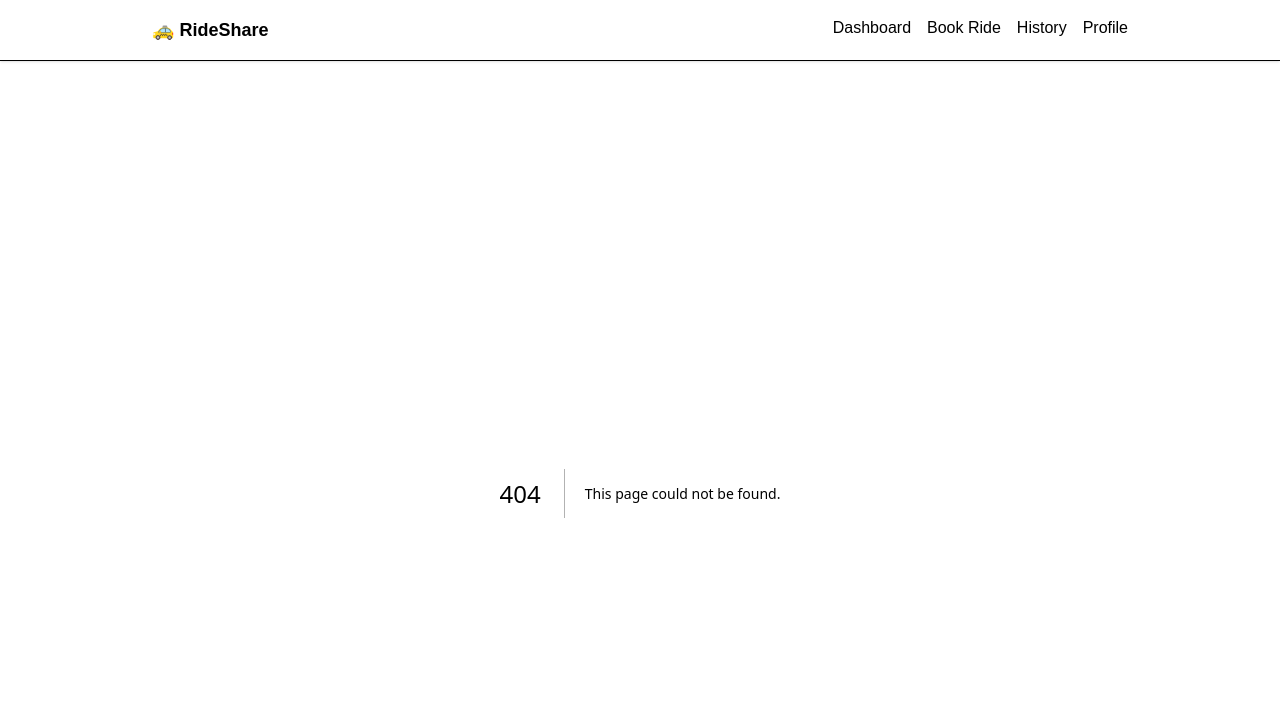
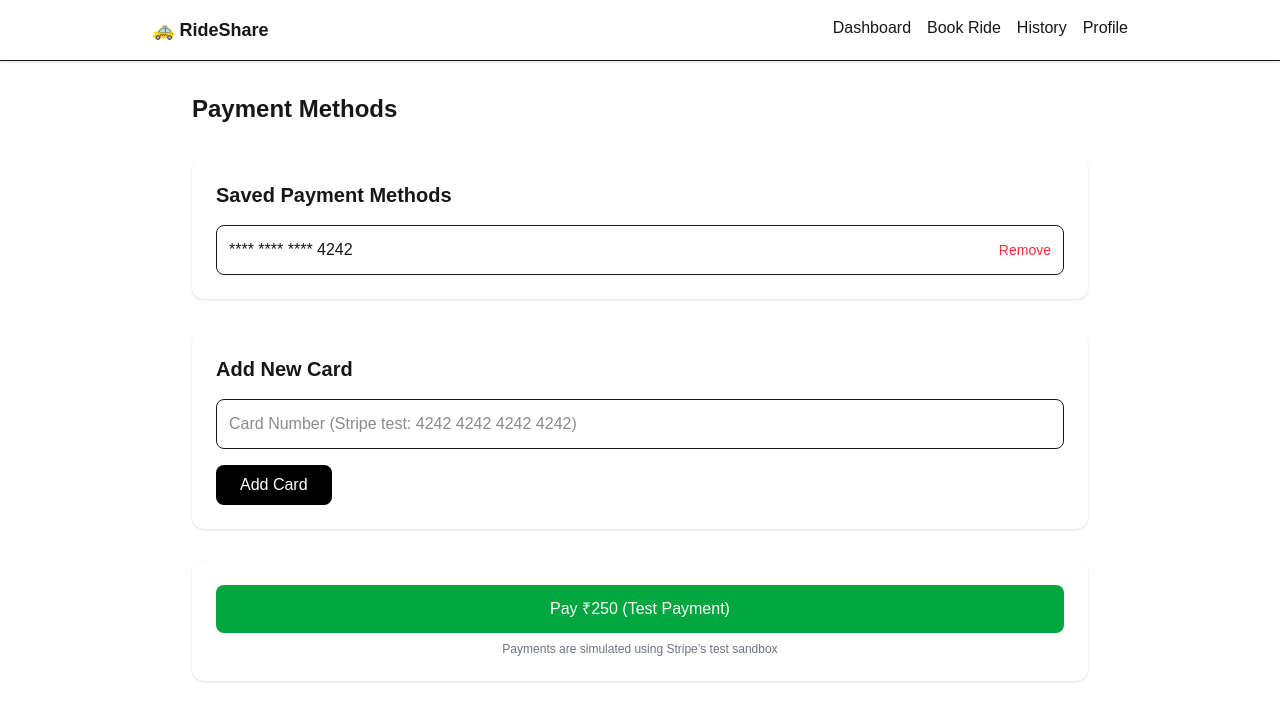
Before and after one commit to Astolsko/FJ-FE-R2-Deepanshu-Kumar-National-Institute-of-technology-Delhi-, a Next.js app: page /payments in a window 1280 px wide. Before the commit this address had no page. Shown: the top 720 px of the page. Built offline with nearby package versions, Linux system fonts and the light colour scheme.

Commit message:
Fixed hook order bug and reset ride tracking after payment

```diff
--- a/src/app/book-ride/page.tsx
+++ b/src/app/book-ride/page.tsx
@@ -1,12 +1,15 @@
 "use client";
 
 import { useState } from "react";
+import { useRouter } from "next/navigation";
 
 export default function BookRidePage() {
   const [pickup, setPickup] = useState("");
   const [destination, setDestination] = useState("");
   const [rideType, setRideType] = useState("economy");
   const [fare, setFare] = useState<number | null>(null);
+
+  const router = useRouter();
 
   const calculateFare = () => {
     if (!pickup || !destination) {
@@ -16,6 +19,13 @@ export default function BookRidePage() {
 
     const baseFare = rideType === "premium" ? 250 : 120;
     setFare(baseFare);
+
+    // Mark ride as active (for tracking)
+    localStorage.setItem("activeRide", "true");
+  };
+
+  const proceedToPayment = () => {
+    router.push("/payments");
   };
 
   const mapUrl =
@@ -61,14 +71,24 @@ export default function BookRidePage() {
           Calculate Fare
         </button>
 
+        {/* FARE + PAY BUTTON */}
         {fare && (
-          <div className="text-lg font-semibold">
-            Estimated Fare: ₹{fare}
+          <div className="space-y-3">
+            <div className="text-lg font-semibold">
+              Estimated Fare: ₹{fare}
+            </div>
+
+            <button
+              onClick={proceedToPayment}
+              className="w-full bg-green-600 text-white py-3 rounded-lg hover:opacity-90"
+            >
+              Proceed to Payment
+            </button>
           </div>
         )}
       </div>
 
-      {/* RIGHT: MAP (VISIBLE WHILE BOOKING) */}
+      {/* RIGHT: MAP */}
       <div className="bg-white rounded-xl shadow overflow-hidden">
         <iframe
           title="route-map"
--- a/src/app/dashboard/page.tsx
+++ b/src/app/dashboard/page.tsx
@@ -1,52 +1,63 @@
+"use client";
+
 import Link from "next/link";
 
 export default function DashboardPage() {
   return (
     <div className="max-w-5xl mx-auto space-y-6">
       <h1 className="text-3xl font-bold">Dashboard</h1>
+      <p className="text-gray-500">
+        Manage your rides, payments, and profile
+      </p>
 
       <div className="grid md:grid-cols-2 gap-6">
-        {/* Book Ride */}
         <Link
           href="/book-ride"
           className="p-6 bg-white rounded-xl shadow hover:shadow-lg transition"
         >
           <h2 className="text-xl font-semibold">🚗 Book Ride</h2>
           <p className="text-gray-500 mt-2">
-            Choose pickup, destination & ride type
+            Set pickup & destination, view route and fare
           </p>
         </Link>
 
-        {/* Ride History */}
+        <Link
+          href="/track-ride"
+          className="p-6 bg-black text-white rounded-xl shadow hover:opacity-90 transition"
+        >
+          <h2 className="text-xl font-semibold">📍 Track Ride</h2>
+          <p className="text-gray-300 mt-2">
+            Track your current ride
+          </p>
+        </Link>
+
         <Link
           href="/ride-history"
           className="p-6 bg-white rounded-xl shadow hover:shadow-lg transition"
         >
           <h2 className="text-xl font-semibold">📜 Ride History</h2>
           <p className="text-gray-500 mt-2">
-            View your past rides
+            View past rides
           </p>
         </Link>
 
-        {/* Profile */}
+        <Link
+          href="/payments"
+          className="p-6 bg-white rounded-xl shadow hover:shadow-lg transition"
+        >
+          <h2 className="text-xl font-semibold">💳 Payments</h2>
+          <p className="text-gray-500 mt-2">
+            Manage payment methods
+          </p>
+        </Link>
+
         <Link
           href="/profile"
-          className="p-6 bg-white rounded-xl shadow hover:shadow-lg transition"
+          className="p-6 bg-white rounded-xl shadow hover:shadow-lg transition md:col-span-2"
         >
           <h2 className="text-xl font-semibold">👤 Profile</h2>
           <p className="text-gray-500 mt-2">
-            Manage your account details
-          </p>
-        </Link>
-
-        {/* Track Ride */}
-        <Link
-          href="/track-ride"
-          className="p-6 bg-black text-white rounded-xl shadow hover:opacity-90 transition"
-        >
-          <h2 className="text-xl font-semibold">📍 Track Ride</h2>
-          <p className="text-gray-300 mt-2">
-            View real-time driver movement
+            Update info and view stats
           </p>
         </Link>
       </div>
--- /dev/null
+++ b/src/app/payments/page.tsx
@@ -0,0 +1,103 @@
+"use client";
+
+import { useState } from "react";
+
+export default function PaymentsPage() {
+  const [cards, setCards] = useState<string[]>([
+    "**** **** **** 4242",
+  ]);
+  const [cardNumber, setCardNumber] = useState("");
+
+  const addCard = () => {
+    if (cardNumber.length < 4) {
+      alert("Enter a valid card number");
+      return;
+    }
+
+    const masked =
+      "**** **** **** " + cardNumber.slice(-4);
+    setCards([...cards, masked]);
+    setCardNumber("");
+  };
+
+  const removeCard = (index: number) => {
+    setCards(cards.filter((_, i) => i !== index));
+  };
+
+  const payNow = () => {
+    alert("Payment successful using Stripe test sandbox (simulated)");
+
+    // Mark ride as completed
+    localStorage.removeItem("activeRide");
+  };
+
+
+  return (
+    <div className="max-w-4xl mx-auto space-y-8">
+      <h1 className="text-2xl font-bold">Payment Methods</h1>
+
+      {/* SAVED CARDS */}
+      <div className="bg-white p-6 rounded-xl shadow space-y-4">
+        <h2 className="text-xl font-semibold">
+          Saved Payment Methods
+        </h2>
+
+        {cards.length === 0 && (
+          <p className="text-gray-500">
+            No saved cards
+          </p>
+        )}
+
+        {cards.map((card, index) => (
+          <div
+            key={index}
+            className="flex justify-between items-center border p-3 rounded-lg"
+          >
+            <span>{card}</span>
+            <button
+              onClick={() => removeCard(index)}
+              className="text-red-500 text-sm"
+            >
+              Remove
+            </button>
+          </div>
+        ))}
+      </div>
+
+      {/* ADD CARD */}
+      <div className="bg-white p-6 rounded-xl shadow space-y-4">
+        <h2 className="text-xl font-semibold">
+          Add New Card
+        </h2>
+
+        <input
+          className="w-full border p-3 rounded-lg"
+          placeholder="Card Number (Stripe test: 4242 4242 4242 4242)"
+          value={cardNumber}
+          onChange={(e) => setCardNumber(e.target.value)}
+        />
+
+        <button
+          onClick={addCard}
+          className="bg-black text-white px-6 py-2 rounded-lg hover:opacity-90"
+        >
+          Add Card
+        </button>
+      </div>
+
+      {/* PAY NOW */}
+      <div className="bg-white p-6 rounded-xl shadow">
+        <button
+          onClick={payNow}
+          className="w-full bg-green-600 text-white py-3 rounded-lg hover:opacity-90"
+        >
+          Pay ₹250 (Test Payment)
+        </button>
+
+        <p className="text-xs text-gray-500 mt-2 text-center">
+          Payments are simulated using Stripe’s test sandbox
+        </p>
+      </div>
+    </div>
+  );
+}
--- a/src/app/profile/page.tsx
+++ b/src/app/profile/page.tsx
@@ -1,23 +1,70 @@
 "use client";
 
+import { useState } from "react";
 
 export default function ProfilePage() {
-  const user = {
-    name: "Deepanshu Kumar",
-    email: "deepanshu@example.com",
-    totalRides: 12,
-    totalSpent: 1540,
+  const [name, setName] = useState("Deepanshu Kumar");
+  const [email, setEmail] = useState("deepanshu@example.com");
+
+  // Mock ride statistics
+  const totalRides = 12;
+  const totalSpent = 2150;
+  const averageFare = Math.round(totalSpent / totalRides);
+
+  const saveProfile = () => {
+    alert("Profile updated successfully");
   };
 
   return (
-    <div className="p-6 max-w-md mx-auto space-y-4">
+    <div className="max-w-4xl mx-auto space-y-8">
       <h1 className="text-2xl font-bold">Profile</h1>
 
-      <div className="border p-4 rounded space-y-2">
-        <p><b>Name:</b> {user.name}</p>
-        <p><b>Email:</b> {user.email}</p>
-        <p><b>Total Rides:</b> {user.totalRides}</p>
-        <p><b>Total Spent:</b> ₹{user.totalSpent}</p>
+      {/* PROFILE INFO */}
+      <div className="bg-white p-6 rounded-xl shadow space-y-4">
+        <h2 className="text-xl font-semibold">Personal Information</h2>
+
+        <input
+          className="w-full border p-3 rounded-lg"
+          value={name}
+          onChange={(e) => setName(e.target.value)}
+          placeholder="Full Name"
+        />
+
+        <input
+          className="w-full border p-3 rounded-lg"
+          value={email}
+          onChange={(e) => setEmail(e.target.value)}
+          placeholder="Email Address"
+        />
+
+        <button
+          onClick={saveProfile}
+          className="bg-black text-white px-6 py-2 rounded-lg hover:opacity-90"
+        >
+          Save Changes
+        </button>
+      </div>
+
+      {/* RIDE STATISTICS */}
+      <div className="bg-white p-6 rounded-xl shadow">
+        <h2 className="text-xl font-semibold mb-4">Ride Statistics</h2>
+
+        <div className="grid md:grid-cols-3 gap-4">
+          <div className="p-4 bg-gray-50 rounded-lg text-center">
+            <p className="text-2xl font-bold">{totalRides}</p>
+            <p className="text-sm text-gray-500">Total Rides</p>
+          </div>
+
+          <div className="p-4 bg-gray-50 rounded-lg text-center">
+            <p className="text-2xl font-bold">₹{totalSpent}</p>
+            <p className="text-sm text-gray-500">Total Spent</p>
+          </div>
+
+          <div className="p-4 bg-gray-50 rounded-lg text-center">
+            <p className="text-2xl font-bold">₹{averageFare}</p>
+            <p className="text-sm text-gray-500">Avg. Fare</p>
+          </div>
+        </div>
       </div>
     </div>
   );
--- a/src/app/track-ride/page.tsx
+++ b/src/app/track-ride/page.tsx
@@ -1,33 +1,59 @@
 "use client";
 
 import { useEffect, useState } from "react";
+import Link from "next/link";
 
 export default function TrackRidePage() {
-  // Fixed user location
+  // ---- ALL HOOKS FIRST (NO CONDITIONS ABOVE) ----
+  const [hasActiveRide, setHasActiveRide] = useState(false);
+  const [driverIndex, setDriverIndex] = useState(0);
+
   const userLocation = "Connaught Place, Delhi";
-
-  // Simulated driver locations (looping path)
   const driverPath = [
     "Karol Bagh, Delhi",
     "Rajiv Chowk, Delhi",
     "Paharganj, Delhi",
   ];
 
-  const [driverIndex, setDriverIndex] = useState(0);
+  // Check active ride
+  useEffect(() => {
+    const activeRide = localStorage.getItem("activeRide");
+    setHasActiveRide(activeRide === "true");
+  }, []);
 
-  // Looping real-time movement (text only)
+  // Simulate driver movement ONLY if ride is active
   useEffect(() => {
+    if (!hasActiveRide) return;
+
     const interval = setInterval(() => {
       setDriverIndex((prev) => (prev + 1) % driverPath.length);
-    }, 3000); // every 3 seconds
+    }, 3000);
 
     return () => clearInterval(interval);
-  }, []);
+  }, [hasActiveRide]);
 
-  // FIXED map route (prevents iframe refresh)
   const mapUrl = `https://www.google.com/maps?q=${encodeURIComponent(
     driverPath[0]
   )}+to+${encodeURIComponent(userLocation)}&output=embed`;
+
+  // ---- UI RENDERING ONLY BELOW ----
+  if (!hasActiveRide) {
+    return (
+      <div className="max-w-xl mx-auto text-center space-y-6 mt-20">
+        <h1 className="text-2xl font-bold">No Active Ride</h1>
+        <p className="text-gray-500">
+          You haven’t booked any ride yet.
+        </p>
+
+        <Link
+          href="/book-ride"
+          className="inline-block bg-black text-white px-6 py-3 rounded-lg hover:opacity-90"
+        >
+          Book a Ride
+        </Link>
+      </div>
+    );
+  }
 
   return (
     <div className="max-w-4xl mx-auto space-y-6">
@@ -43,14 +69,11 @@ export default function TrackRidePage() {
         <p className="text-sm text-gray-500">
           Driver location updates in real time
         </p>
-        <p className="text-xs text-gray-400">
-          Map remains fixed while live location updates are simulated
-        </p>
       </div>
 
       <div className="bg-white rounded-xl shadow overflow-hidden">
         <iframe
-          title="live-tracking-map"
+          title="tracking-map"
           src={mapUrl}
           className="w-full h-[400px]"
           loading="lazy"
```
